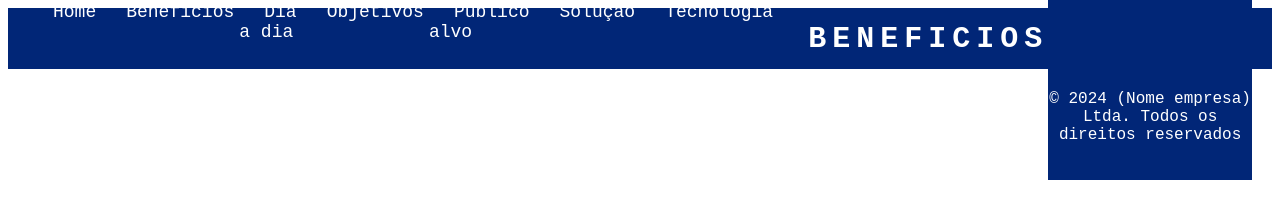
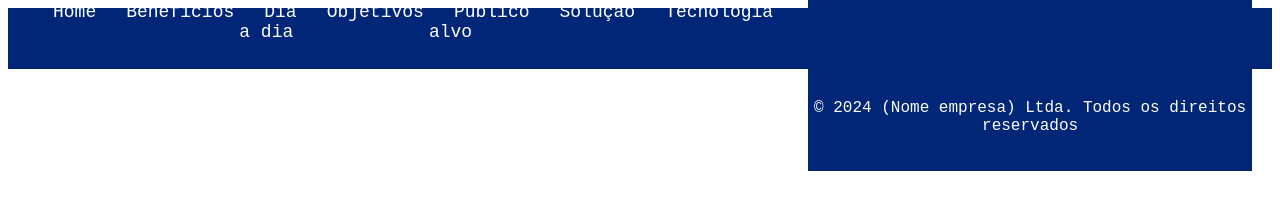
Before and after one commit to RicardoDiTilia/GlobalSolution, a plain HTML site: page beneficios.html in a window 1280 px wide. Drawn offline with Linux system fonts and the light colour scheme.

Commit message:
Update beneficios.html

```diff
--- a/beneficios.html
+++ b/beneficios.html
@@ -21,7 +21,6 @@
           </ul>
         </div>
         <div class="secao">
-    <h2>BENEFICIOS</h2>
 
     <footer id="principal-footer">
         <img src="logo"><p id="p-footer">© 2024 (Nome empresa) Ltda. Todos os direitos reservados</p>
```
